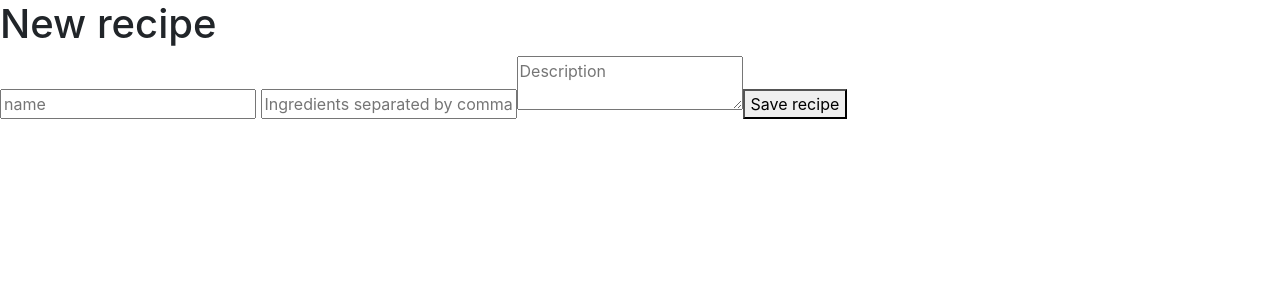
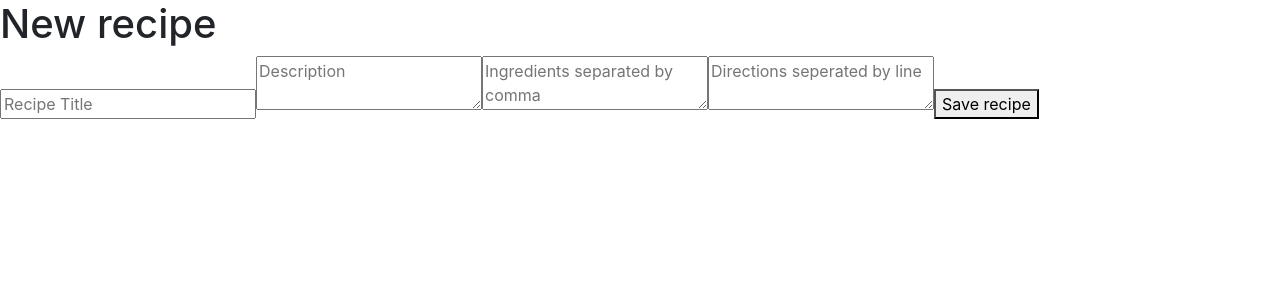
Before and after one commit to rtumalle0518/WeCook, a React (Create React App) app: page /newrecipe in a window 1280 px wide. Shown: the top 300 px of the page. Built offline with nearby package versions, Linux system fonts and the light colour scheme; no server answers; a web font is replaced by a local one.

Commit message:
connected to Firestore

```diff
--- a/src/components/NewRecipe.js
+++ b/src/components/NewRecipe.js
@@ -1,34 +1,35 @@
 import React, { useContext, useState } from "react";
 import UserContext from "../contexts/UserContext";
+import { useAuth } from "../contexts/AuthContext";
 import { firestore } from "../firebase";
 
-const NewRecipe = () => {
-  const [name, setName] = useState("");
+export default function NewRecipe() {
+  const [title, setTitle] = useState("");
   const [ingredients, setIngredients] = useState("");
+  const [directions, setDirections] = useState("");
   const [description, setDescription] = useState("");
 
-  const user = useContext(UserContext);
+  async function saveRecipe() {
 
-  const saveRecipe = async (e) => {
-    e.preventDefault();
-
-    const ingredientsArray = ingredients.split(",");
+    const ingredientsArray = ingredients.split("\n");
+    const directionsArray = directions.split("\n")
 
 
       await firestore
-      .collection("users")
-      .doc(user.uid)
-      .collection("addedrecipes")
+        .collection("recipes")
         .add({
-        name,
+          name: title,
+          description: description,
           ingredients: ingredientsArray,
-        description,
+          directions: directionsArray,
         });
 
-    setName("");
+    setTitle("");
     setIngredients("");
     setDescription("");
+    setDirections("");
   };
+
 
   return (
       <div className="new-recipe">
@@ -36,25 +37,30 @@ const NewRecipe = () => {
         <form>
           <input
             type="text"
-          placeholder="name"
-          value={name}
-          onChange={(e) => setName(e.target.value)}
-        />{" "}
-        <input
-          type="text"
-          placeholder="Ingredients separated by comma"
-          value={ingredients}
-          onChange={(e) => setIngredients(e.target.value)}
+            placeholder="Recipe Title"
+            value={title}
+            onChange={(e) => setTitle(e.target.value)}
+            required
           />
           <textarea
             placeholder="Description"
             value={description}
             onChange={(e) => setDescription(e.target.value)}
           />
+          <textarea
+            type="text"
+            placeholder="Ingredients separated by comma"
+            value={ingredients}
+            onChange={(e) => setIngredients(e.target.value)}
+            required
+          />
+          <textarea
+            placeholder="Directions seperated by line"
+            value={directions}
+            required
+          />
           <button onClick={saveRecipe}>Save recipe</button>
         </form>
       </div>
   );
 };
-
-export default NewRecipe;
```
Lines whose indentation alone changed are shown as unchanged.
